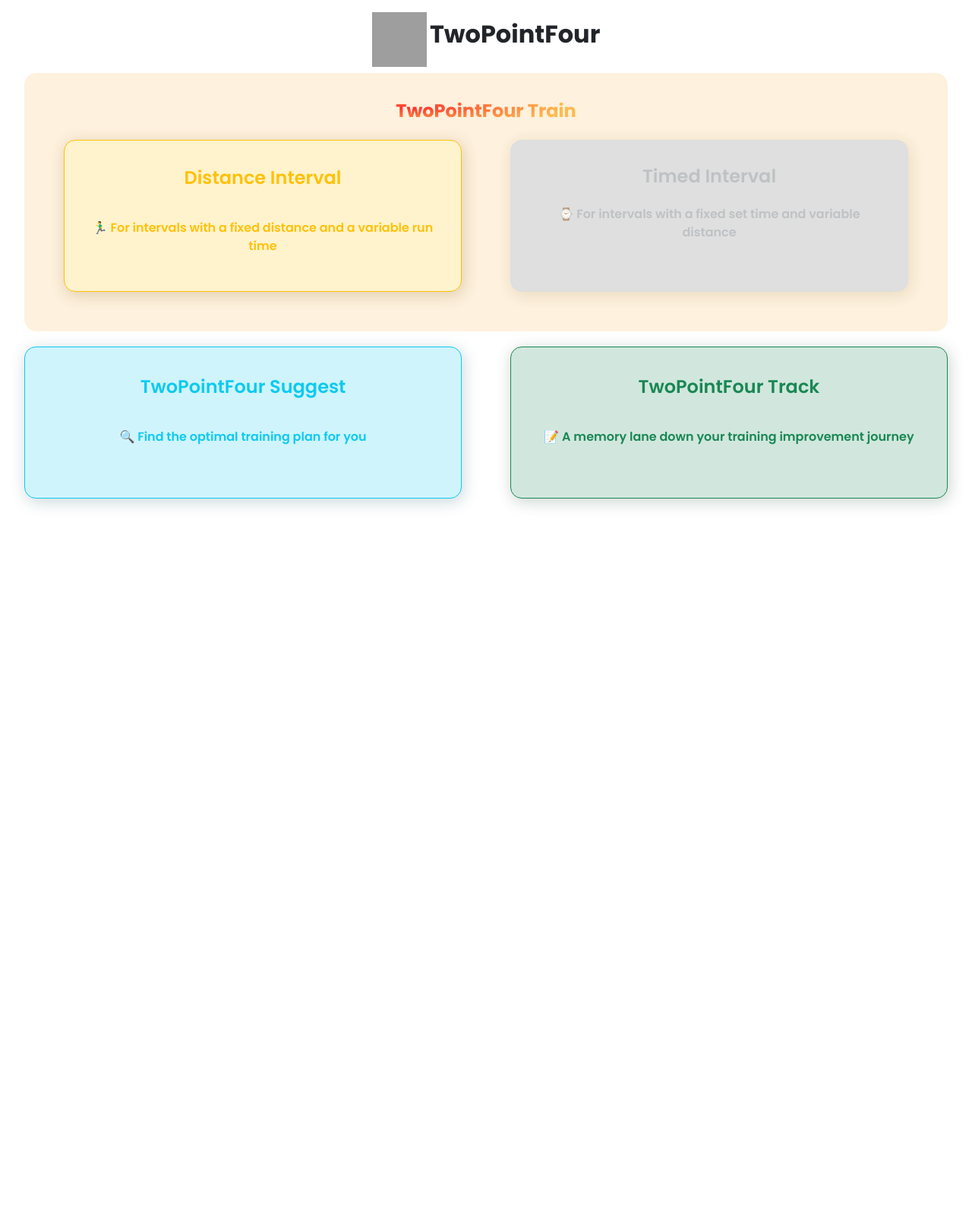
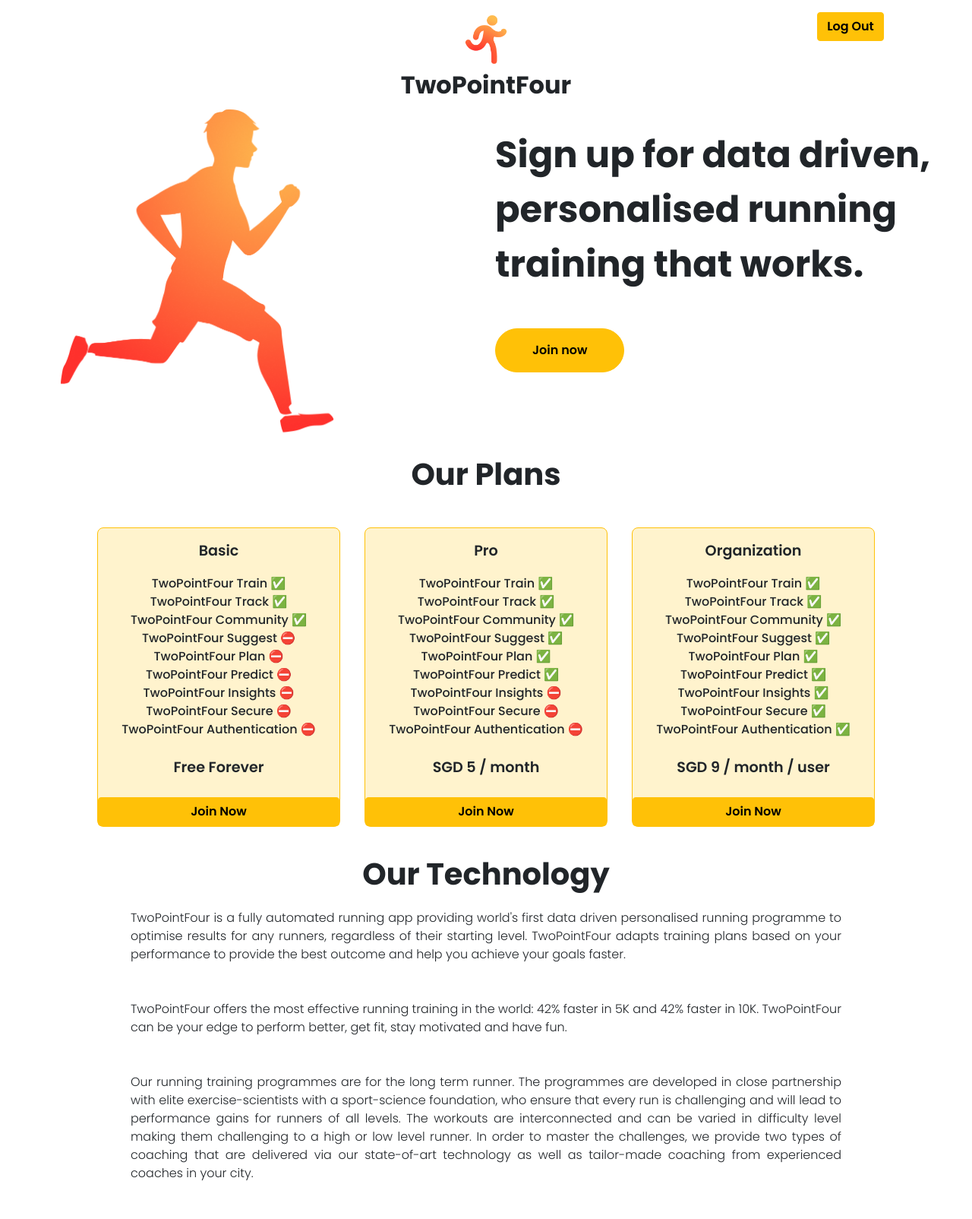
Before and after one commit to TwoPointFour/Run_App, a PHP site: page / in a window 1280 px wide. Shown: the whole page at 76% size. Before the commit the page ends 668 px from the top, so only its background shows below. Run offline with PHP 8.4, Linux system fonts and the light colour scheme; some web fonts are replaced; grey boxes are pictures that could not be loaded.

Commit message:
landing page and pseudo login

```diff
--- a/index.html
+++ b/index.html
@@ -12,8 +12,8 @@
     <link rel="stylesheet" href="css/bootstrap.min.css" />
     <link rel="stylesheet" href="src/master.css" />
     <link rel="manifest" href="manifest.json" />
-    <link rel="apple-touch-icon" href="images/icon_x128.svg" />
-    <link rel="icon" href="images/icon_x128.svg" />
+    <link rel="apple-touch-icon" href="images/icon_x128.png" />
+    <link rel="icon" href="images/icon_x128.png" />
     <link rel="serviceWorker" href="sw.js" />
     <link rel="preconnect" href="https://fonts.gstatic.com" />
     <link
@@ -25,15 +25,147 @@
   </head>
   <body>
     <div class="container-fluid Logo">
-      <div class="row justify-content-center">
-        <div class="col-lg-12">
-          <img src="images/icon_x128.svg" alt="logo" width="72" height="72" />
+      <div class="row d-flex justify-content-between">
+        <div class="col-3 loginGreeting mt-3 head2"></div>
+        <div class="col-lg-3">
+          <img src="images/icon_x128.png" alt="logo" width="72" height="72" />
           <span class="logoname">TwoPointFour</span>
+        </div>
+        <div class="col-3 logOut"><button class="btn btn-warning">Log Out</button></div>
+      </div>
+    </div>
+    <!------- Splash Screen ------------->
+    <div class="container-fluid splashScreen">
+      <div class="row">
+        <div class="col-lg-6">
+          <img class="img-fluid" style="max-width: 80%" src="images/landingSplash.png" />
+        </div>
+        <div class="col-lg-6 mt-4">
+          <div class="splashTitle">
+            Sign up for data driven, personalised running training that works.
+          </div>
+          <button
+            class="btn btn-warning mt-5 joinBtn"
+            style="padding: 1rem 3rem; border-radius: 2rem"
+          >
+            Join now
+          </button>
+        </div>
+      </div>
+      <div class="head1 mt-3">Our Plans</div>
+      <div class="row d-flex mt-4 justify-content-center">
+        <div class="col-lg-3 planCard">
+          <div class="head2">Basic</div>
+          <div class="row d-flex justify-content-center head3">TwoPointFour Train ✅</div>
+          <div class="row d-flex justify-content-center head3">TwoPointFour Track ✅</div>
+          <div class="row d-flex justify-content-center head3">TwoPointFour Community ✅</div>
+          <div class="row d-flex justify-content-center head3">TwoPointFour Suggest ⛔</div>
+          <div class="row d-flex justify-content-center head3">TwoPointFour Plan ⛔</div>
+          <div class="row d-flex justify-content-center head3">TwoPointFour Predict ⛔</div>
+          <div class="row d-flex justify-content-center head3">TwoPointFour Insights ⛔</div>
+          <div class="row d-flex justify-content-center head3">TwoPointFour Secure ⛔</div>
+          <div class="row d-flex justify-content-center head3">TwoPointFour Authentication ⛔</div>
+          <div class="row d-flex justify-content-center head2 mt-4">Free Forever</div>
+          <div class="row d-flex justify-content-center head3">
+            <button class="btn btn-warning mt-2 joinBtn">Join Now</button>
+          </div>
+        </div>
+        <div class="col-lg-3 planCard">
+          <div class="head2">Pro</div>
+          <div class="row d-flex justify-content-center head3">TwoPointFour Train ✅</div>
+          <div class="row d-flex justify-content-center head3">TwoPointFour Track ✅</div>
+          <div class="row d-flex justify-content-center head3">TwoPointFour Community ✅</div>
+          <div class="row d-flex justify-content-center head3">TwoPointFour Suggest ✅</div>
+          <div class="row d-flex justify-content-center head3">TwoPointFour Plan ✅</div>
+          <div class="row d-flex justify-content-center head3">TwoPointFour Predict ✅</div>
+          <div class="row d-flex justify-content-center head3">TwoPointFour Insights ⛔</div>
+          <div class="row d-flex justify-content-center head3">TwoPointFour Secure ⛔</div>
+          <div class="row d-flex justify-content-center head3">TwoPointFour Authentication ⛔</div>
+          <div class="row d-flex justify-content-center head2 mt-4">SGD 5 / month</div>
+          <div class="row d-flex justify-content-center head3">
+            <button class="btn btn-warning mt-2 joinBtn">Join Now</button>
+          </div>
+        </div>
+        <div class="col-lg-3 planCard">
+          <div class="head2">Organization</div>
+          <div class="row d-flex justify-content-center head3">TwoPointFour Train ✅</div>
+          <div class="row d-flex justify-content-center head3">TwoPointFour Track ✅</div>
+          <div class="row d-flex justify-content-center head3">TwoPointFour Community ✅</div>
+          <div class="row d-flex justify-content-center head3">TwoPointFour Suggest ✅</div>
+          <div class="row d-flex justify-content-center head3">TwoPointFour Plan ✅</div>
+          <div class="row d-flex justify-content-center head3">TwoPointFour Predict ✅</div>
+          <div class="row d-flex justify-content-center head3">TwoPointFour Insights ✅</div>
+          <div class="row d-flex justify-content-center head3">TwoPointFour Secure ✅</div>
+          <div class="row d-flex justify-content-center head3">TwoPointFour Authentication ✅</div>
+          <div class="row d-flex justify-content-center head2 mt-4">SGD 9 / month / user</div>
+          <div class="row d-flex justify-content-center head3">
+            <button class="btn btn-warning mt-2 joinBtn">Join Now</button>
+          </div>
+        </div>
+      </div>
+      <div class="head1 mt-3">Our Technology</div>
+      <div class="row d-flex justify-content-center mt-3 mb-5">
+        <div class="col-lg-9 text1">
+          TwoPointFour is a fully automated running app providing world's first data driven
+          personalised running programme to optimise results for any runners, regardless of their
+          starting level. TwoPointFour adapts training plans based on your performance to provide
+          the best outcome and help you achieve your goals faster.
+        </div>
+      </div>
+      <div class="row d-flex justify-content-center mt-3 mb-5">
+        <div class="col-lg-9 text1">
+          TwoPointFour offers the most effective running training in the world: 42% faster in 5K and
+          42% faster in 10K. TwoPointFour can be your edge to perform better, get fit, stay
+          motivated and have fun.
+        </div>
+      </div>
+      <div class="row d-flex justify-content-center mt-3 mb-5">
+        <div class="col-lg-9 text1">
+          Our running training programmes are for the long term runner. The programmes are developed
+          in close partnership with elite exercise-scientists with a sport-science foundation, who
+          ensure that every run is challenging and will lead to performance gains for runners of all
+          levels. The workouts are interconnected and can be varied in difficulty level making them
+          challenging to a high or low level runner. In order to master the challenges, we provide
+          two types of coaching that are delivered via our state-of-art technology as well as
+          tailor-made coaching from experienced coaches in your city.
         </div>
       </div>
     </div>
+    <!-------END OF Splash Screen ------------->
+
+    <div class="container-fluid loginPage d-none">
+      <div class="row d-flex justify-content-center">
+        <div class="col-lg-4 col-md-6 col-sm-8 planCard">
+          <div class="head2">Login</div>
+          <div class="mb-3">
+            <label for="exampleInputEmail1" class="form-label">Email address</label>
+            <input
+              type="email"
+              class="form-control"
+              id="exampleInputEmail1"
+              aria-describedby="emailHelp"
+            />
+            <div id="emailHelp" class="form-text">
+              We'll never share your email with anyone else.
+            </div>
+          </div>
+          <div class="mb-3">
+            <label for="exampleInputPassword1" class="form-label">Password</label>
+            <input type="password" class="form-control" id="exampleInputPassword1" />
+          </div>
+          <div class="mb-3 form-check">
+            <input type="checkbox" class="form-check-input" id="exampleCheck1" />
+            <label class="form-check-label" for="exampleCheck1"
+              >Consent for personal data sharing</label
+            >
+          </div>
+          <button type="submit" class="btn btn-warning mb-4 loginBtn">Submit</button>
+        </div>
+      </div>
+    </div>
+
     <!-- User Choice between Timed Interval and Distance Interval-->
-    <div class="container-fluid TypeChoice">
+    <div class="container-fluid TypeChoice d-none">
       <div class="col-lg-12 d-grid featureCard">
         <div class="row featureCardTitle">TwoPointFour Train</div>
         <div class="row">
@@ -80,5 +212,6 @@
         </div>
       </div>
     </div>
+    <script type="module" src="src/login.js"></script>
   </body>
 </html>
--- a/src/master.css
+++ b/src/master.css
@@ -7,7 +7,6 @@ body {
   font-weight: 400;
 }
 
-h1,
 h2,
 h3,
 h4,
@@ -41,9 +40,68 @@ h6,
   font-family: "Poppins", sans-serif;
   font-weight: 700;
 }
+.head1 {
+  font-size: 2.5rem;
+  font-family: "Poppins", sans-serif;
+  font-weight: 700;
+  text-align: center;
+}
+
+.head2 {
+  font-size: 1.2rem;
+  font-family: "Poppins", sans-serif;
+  font-weight: 600;
+  text-align: center;
+  margin-top: 1rem;
+  margin-bottom: 1rem;
+}
+.head3 {
+  font-size: 1rem;
+  font-family: "Poppins", sans-serif;
+  font-weight: 500;
+  text-align: center;
+}
+.text1 {
+  font-size: 1rem;
+  font-family: "Poppins", sans-serif;
+  font-weight: 300;
+  text-align: justify;
+}
 
 .timer {
   text-align: center;
+}
+
+/* Splash Screen */
+
+.splashTitle {
+  font-size: 3rem;
+  font-family: "Poppins", sans-serif;
+  font-weight: 700;
+}
+
+.planCard {
+  background-color: rgb(255, 243, 205);
+  border-radius: 0.5rem;
+  border: 1px solid rgb(255, 193, 7);
+  margin-left: 1rem;
+  margin-right: 1rem;
+  margin-top: 1rem;
+  margin-bottom: 1rem;
+}
+
+.loginInput {
+  border: none;
+  padding: 0.5rem 2rem;
+  font-size: 1rem;
+  font-family: inherit;
+  text-align: center;
+  width: 12rem;
+  border-radius: 10rem;
+  margin-right: 1rem;
+  color: inherit;
+  border: 1px solid #fff;
+  transition: all 0.3s;
 }
 
 /* ------------ Landing Menu ------------*/
--- a/suggest.html
+++ b/suggest.html
@@ -12,8 +12,8 @@
     <link rel="stylesheet" href="css/bootstrap.min.css" />
     <link rel="stylesheet" href="src/master.css" />
     <link rel="manifest" href="manifest.json" />
-    <link rel="apple-touch-icon" href="images/icon_x128.svg" />
-    <link rel="icon" href="images/icon_x128.svg" />
+    <link rel="apple-touch-icon" href="images/icon_x128.png" />
+    <link rel="icon" href="images/icon_x128.png" />
     <link rel="serviceWorker" href="sw.js" />
     <link rel="preconnect" href="https://fonts.gstatic.com" />
     <link
@@ -26,7 +26,7 @@
     <div class="container-fluid Logo">
       <div class="row justify-content-center">
         <div class="col-lg-12">
-          <img src="images/icon_x128.svg" alt="logo" width="72" height="72" />
+          <img src="images/icon_x128.png" alt="logo" width="72" height="72" />
           <span class="logoname">TwoPointFour</span>
         </div>
       </div>
--- a/track.html
+++ b/track.html
@@ -12,8 +12,8 @@
     <link rel="stylesheet" href="css/bootstrap.min.css" />
     <link rel="stylesheet" href="src/master.css" />
     <link rel="manifest" href="manifest.json" />
-    <link rel="apple-touch-icon" href="images/twopointfouricon.png" />
-    <link rel="icon" href="images/twopointfouricon.png" />
+    <link rel="apple-touch-icon" href="images/icon_x128.png" />
+    <link rel="icon" href="images/icon_x128.png" />
     <link rel="serviceWorker" href="./sw.js" />
     <link rel="preconnect" href="https://fonts.gstatic.com" />
     <link
@@ -27,7 +27,7 @@
     <div class="container-fluid Logo">
       <div class="row justify-content-center">
         <div class="col-lg-12">
-          <img src="images/icon_x128.svg" alt="logo" width="72" height="72" />
+          <img src="images/icon_x128.png" alt="logo" width="72" height="72" />
           <span class="logoname">TwoPointFour</span>
         </div>
       </div>
```
Also changed, not shown: src/login.js (added, +40 -0 lines), images/landingSplash.png (added), manifest.json.
